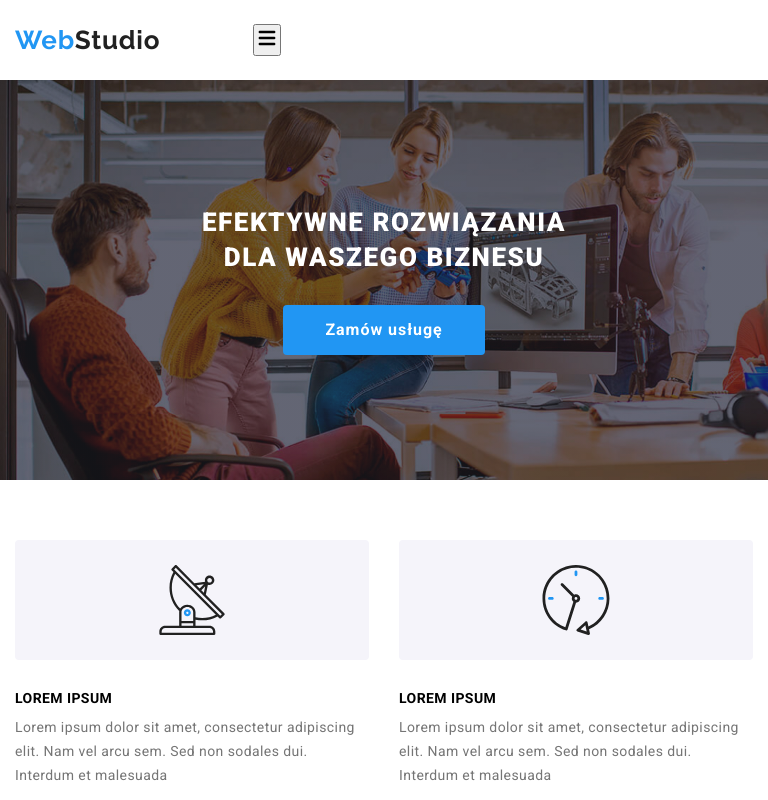
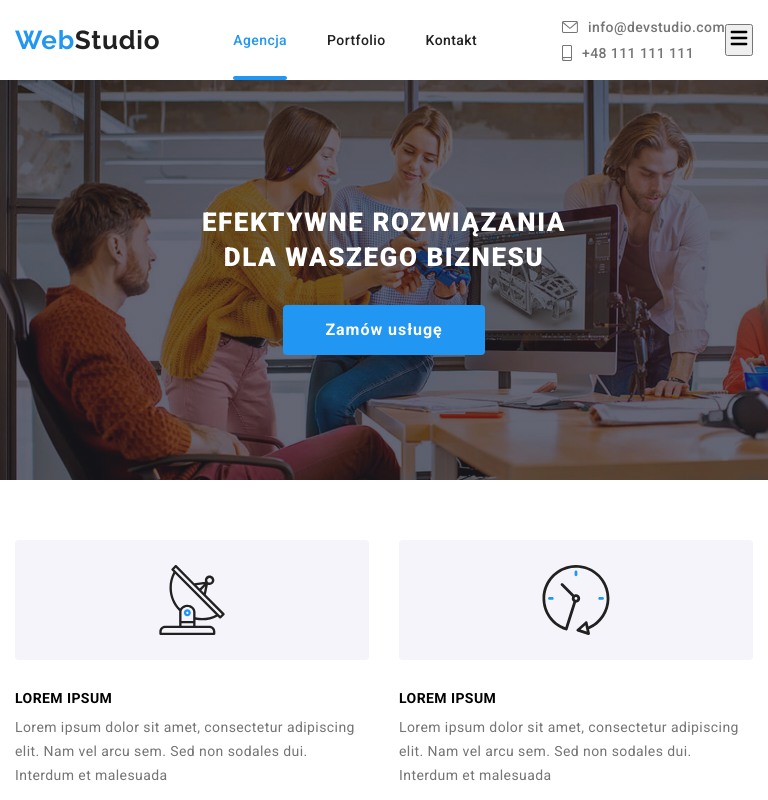
Before and after one commit to Izabelaka/goit-markup-hw-08, a plain HTML site: page index.html in a window 768 px wide. Shown: the top 800 px of the page. Drawn offline with nearby package versions, Linux system fonts and the light colour scheme.

Commit message:
Update header-tablet

```diff
--- a/sass/components/_contact.scss
+++ b/sass/components/_contact.scss
@@ -37,6 +37,24 @@
         //     /* fill:var(--brand-color-blue); */
         // }
     }
+
+
+@media screen and (min-width: 768px) and (max-width: 1199px) {
+    .contact{
+        display:flex;
+        flex-direction: column;
+        gap: 10px;
+        align-items: flex-start;
+    }
+    .nav__list{
+        margin-left: 73px;
+    }
+    .nav{
+        gap:40px;
+    }
+    }
+
+
     @media screen and (min-width: 1200px) {
     .contact {
     display: flex;
--- a/sass/components/_nav.scss
+++ b/sass/components/_nav.scss
@@ -3,10 +3,12 @@
         align-items: center;
         gap: 50px;
 
-        display: none;
+        // display: none;
 
         &__list {
             margin-left: 93px;
+
+            display:none;
         }
 
         &__link {
@@ -59,6 +61,17 @@
             ;
         }
     }
+
+
+        @media screen and (min-width: 768px) and (max-width: 1199px) {
+            .nav__list{
+                display:flex;
+            }
+        }
+
+
+
+
 @media screen and (min-width: 1200px) {
     .nav {
     display: flex;
@@ -67,6 +80,8 @@
 
     &__list {
             margin-left: 93px;
+
+            display: flex;
         }
 
     &__link {
```
Also changed, not shown: css/main.min.css, 1 other file.
